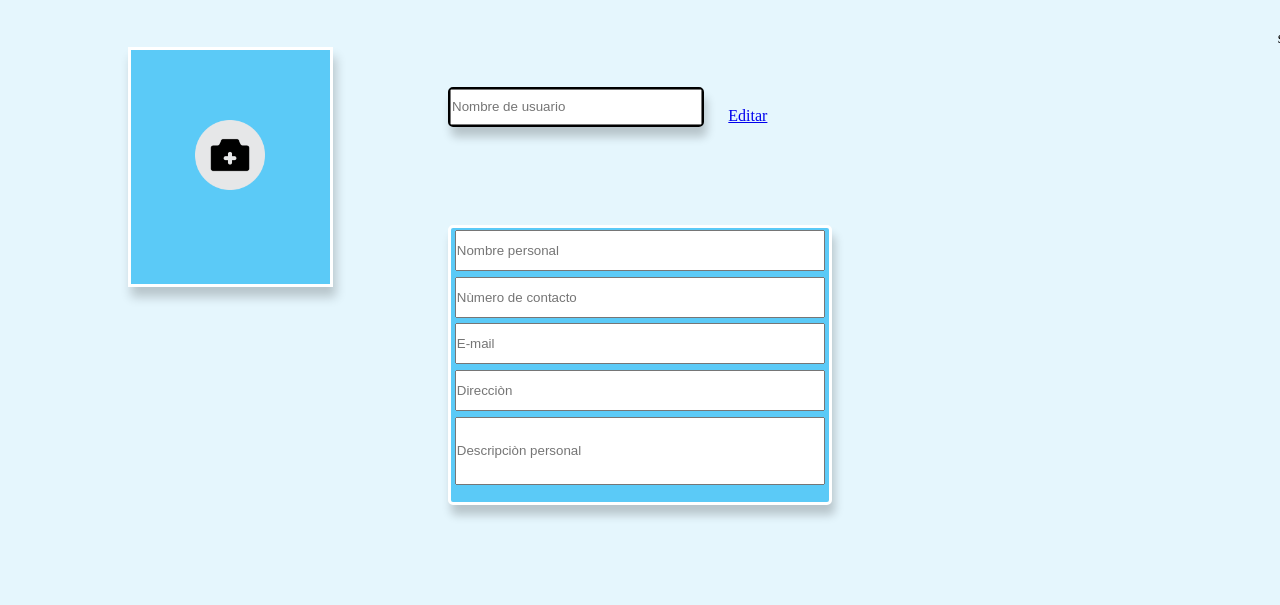
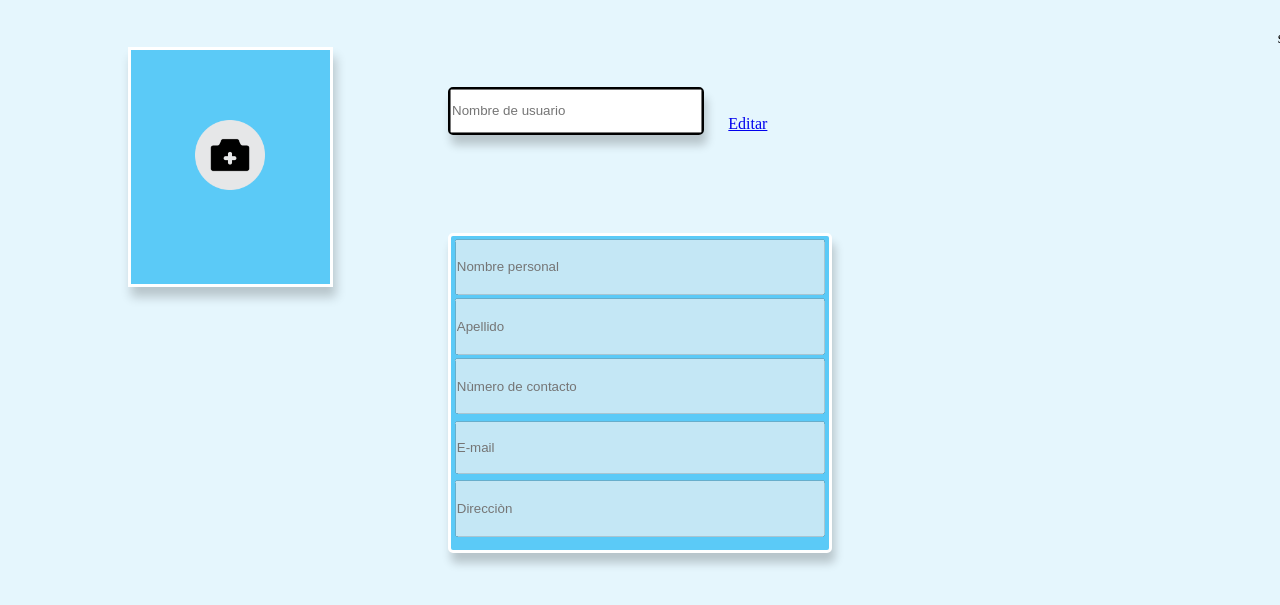
Before and after one commit to ChrisDan18/DesdeCasa-2-, a PHP site: page /perfil/index.html in a window 1280 px wide. Shown: the part 95-700 px from the top of the page. Run offline with PHP 8.4, Linux system fonts and the light colour scheme; grey boxes are pictures that could not be loaded.

Commit message:
codigo 11/11

```diff
--- a/desdecasa/perfil/estilos.css
+++ b/desdecasa/perfil/estilos.css
@@ -167,7 +167,7 @@ body{
     position: relative;
     border: solid black 2px;
     width: 20%;
-    height: 5%;
+    height: 6%;
     left: 35%;
     top: -30%;
     border-radius: 5px;
@@ -175,7 +175,7 @@ body{
 
 }
 
-#nombre_usuario{
+#nombre_u{
     position: relative;
     height: 100%;
     width: 100%;
@@ -186,7 +186,7 @@ body{
     position: relative;
     border: solid white;
     width: 30%;
-    height: 35%;
+    height: 40%;
     left: 35%;
     top: -20%;
     background-color: #5bcaf7;
@@ -197,7 +197,7 @@ body{
 
 #nombre_p{
     position: relative;
-    height: 15%;
+    height: 18%;
     width: 98%;
     left: 1%;
     top: 1%;
@@ -205,7 +205,7 @@ body{
 
 #tel{
     position: relative;
-    height: 15%;
+    height: 18%;
     width: 98%;
     left: 1%;
     top: 3%;
@@ -214,21 +214,21 @@ body{
 
 #correo{
     position: relative;
-    height: 15%;
+    height: 17%;
     width: 98%;
     left: 1%;
     top: 5%;
 
 }
 
-#descripcion_p{
+/*#descripcion_p{
     position: relative;
-    height: 25%;
+    height: 23%;
     width: 98%;
     left: 1%;
     top: 9%;
 
-}
+}*/
 
 #editar{
     position: relative;
@@ -240,7 +240,7 @@ body{
 
 #direccion{
     position: relative;
-    height: 15%;
+    height: 18%;
     width: 98%;
     left: 1%;
     top: 7%;
@@ -301,3 +301,12 @@ body{
 #foto_P input{
     display: none;
 }
+
+#apellido{
+    position: relative;
+    height: 18%;
+    width: 98%;
+    left: 1%;
+    top: 2%;
+
+}
--- a/desdecasa/perfil/index.html
+++ b/desdecasa/perfil/index.html
@@ -65,7 +65,7 @@
 
     <div id="nombre_U">
 
-        <input type="text" name="nombre usuario" id="nombre_usuario" placeholder="Nombre de usuario">
+        <input type="text" name="nombre usuario" id="nombre_u" placeholder="Nombre de usuario">
 
     </div>
 
@@ -73,19 +73,25 @@
 
     <div id="descripcion">
 
-        <input type="text" name="Nombre personal" id="nombre_p" placeholder="Nombre personal">
+        <input type="text" name="Nombre personal" id="nombre_p" placeholder="Nombre personal" disabled>
 
-        <input type="tel" name="Numero de contacto" id="tel" placeholder="Nùmero de contacto">
+        <input type="text" name="Apellido" id="apellido" placeholder="Apellido" disabled>
 
-        <input type="text" name="Correo" id="correo" placeholder="E-mail">
+        <input type="tel" name="Numero de contacto" id="tel" placeholder="Nùmero de contacto" disabled>
 
-         <input type="text" name="Direcciòn" id="direccion" placeholder="Direcciòn">
+        <input type="text" name="Correo" id="correo" placeholder="E-mail" disabled>
 
-        <input type="text" name="Descripcion" id="descripcion_p" placeholder="Descripciòn personal" >
+         <input type="text" name="Direcciòn" id="direccion" placeholder="Direcciòn" disabled>
+
     </div>
 
 
 </body>
 </html>
 
+
+<script src="../registrarse/jquery-3.6.0.js"></script>
 <script src="funciones.js"></script>
+<script>
+    Datos_perfil();
+</script>
```
Also changed, not shown: desdecasa/database/buscar.php (+8 -56 lines), desdecasa/perfil/funciones.js (+61 -1 lines).
